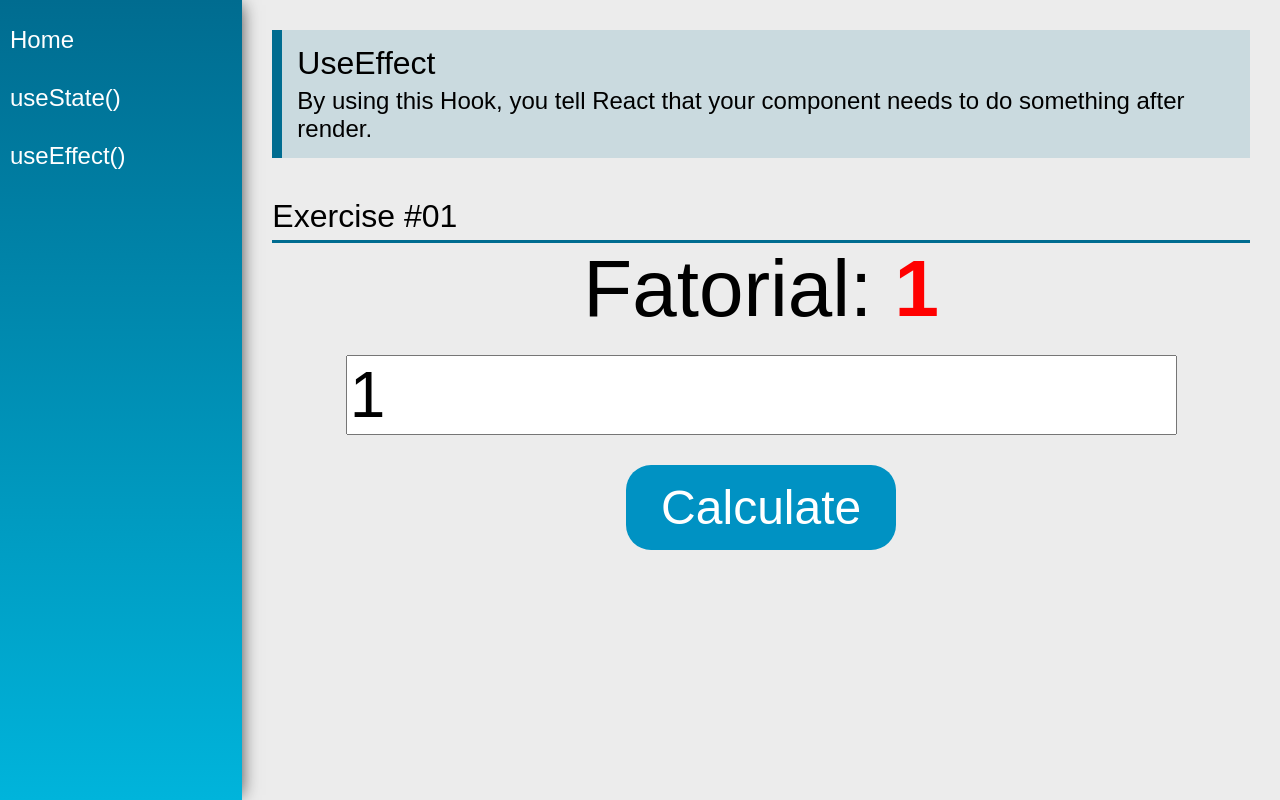
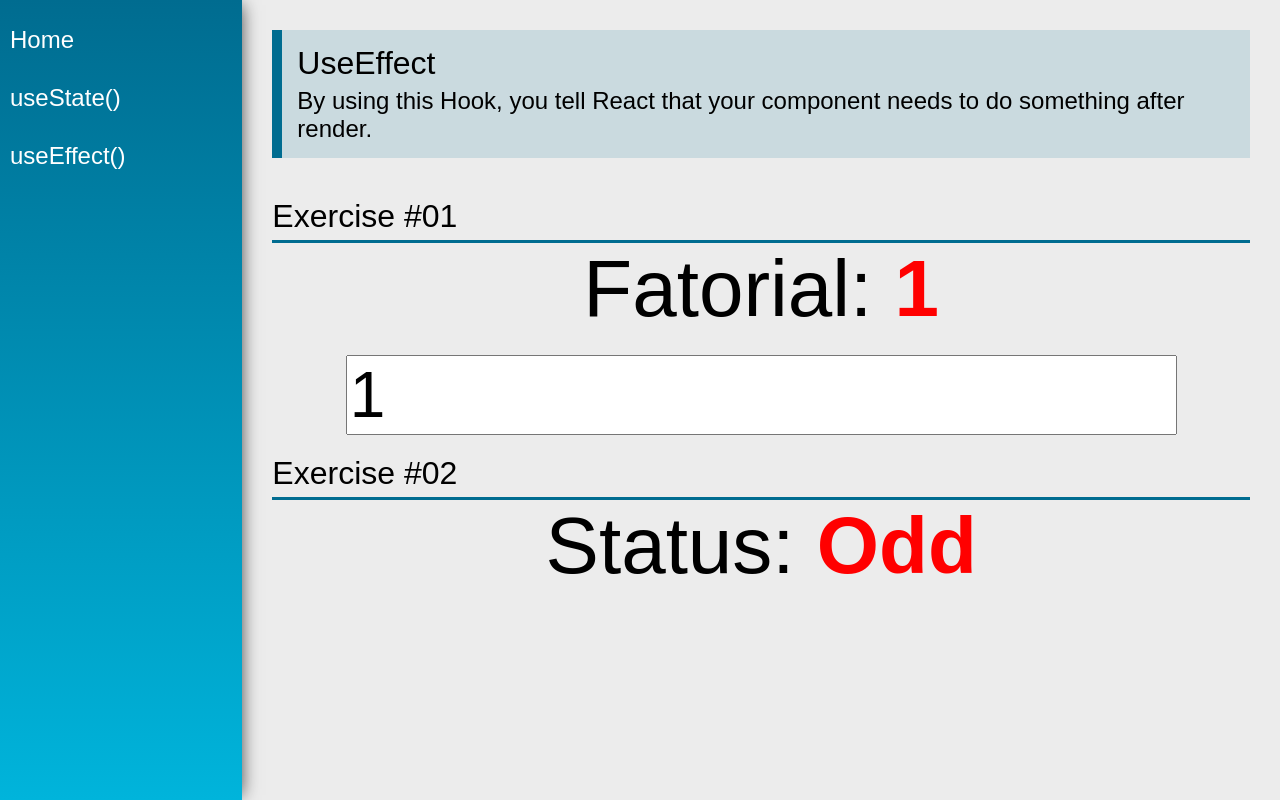
Before and after one commit to bryanoliveira11/Curso-React-Redux, a React (Create React App) app in the folder react-hooks/: page /useEffect in a window 1280 px wide. Built offline with nearby package versions, Linux system fonts and the light colour scheme.

Commit message:
useEffect #2 - Even Odd

```diff
--- a/react-hooks/src/views/examples/UseEffect.jsx
+++ b/react-hooks/src/views/examples/UseEffect.jsx
@@ -3,6 +3,7 @@ import PageTitle from '../../components/layout/PageTitle';
 import SectionTitle from '../../components/layout/SectionTitle';
 
 const UseEffect = (props) => {
+  // EX 1
   const [num, setNum] = useState(1);
   const [fatorial, setFatorial] = useState(1);
 
@@ -15,6 +16,13 @@ const UseEffect = (props) => {
     if (num === 0) return 1;
     return calcFatorial(num - 1) * num;
   };
+
+  // EX 2
+  const [evenOrOdd, setEvenOrOdd] = useState('Odd');
+
+  useEffect(() => {
+    setEvenOrOdd(num % 2 === 0 ? 'Even' : 'Odd');
+  }, [num]);
 
   return (
     <div className="UseEffect">
@@ -34,9 +42,14 @@ const UseEffect = (props) => {
           value={num}
           onChange={(e) => setNum(e.target.value)}
         />
-        <button className="btn" onClick={calcFatorial(num)}>
-          Calculate
-        </button>
+      </div>
+
+      <SectionTitle title="Exercise #02" />
+      <div className="center">
+        <div>
+          <span className="text">Status: </span>
+          <span className="text red">{evenOrOdd}</span>
+        </div>
       </div>
     </div>
   );
```
